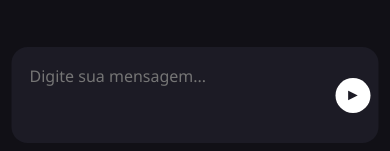
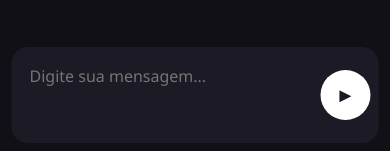
Before and after one commit to ovorust/zoe-web, a React (Create React App) app: page / in a window 390 px wide. Shown: the part 641-792 px from the top of the page. Built offline with nearby package versions, Linux system fonts and the light colour scheme.

Commit message:
Adjusting button size

```diff
--- a/src/Chat.css
+++ b/src/Chat.css
@@ -129,8 +129,8 @@
 .chat-send-button {
     padding: 8px;
     margin-left: 12px;
-    width: 45px;
-    height: 45px;
+    width: 50px;
+    height: 50px;
     font-size: 16px;
     color: #1c1b25;
     background-color: rgb(255, 255, 255);
@@ -186,8 +186,9 @@
     }
 
     .chat-send-button {
-        width: 40px; /* Reduz o tamanho do botão em telas menores */
-        height: 40px;
+        width: 50px; /* Reduz o tamanho do botão em telas menores */
+        height: 50px;
+        font-size: 20px;
     }
 
     .clear-button {
@@ -217,8 +218,9 @@
     }
 
     .chat-send-button {
-        width: 35px; /* Reduz o tamanho do botão em telas muito pequenas */
-        height: 35px;
+        width: 50px; /* Reduz o tamanho do botão em telas muito pequenas */
+        height: 50px;
+        font-size: 20px;
     }
 
     .clear-button {
@@ -249,8 +251,9 @@
     }
 
     .chat-send-button {
-        width: 35px; /* Reduz o tamanho do botão em telas muito pequenas */
-        height: 35px;
+        width: 50px; /* Reduz o tamanho do botão em telas muito pequenas */
+        height: 50px;
+        font-size: 20px;
     }
 
     .clear-button {
```
